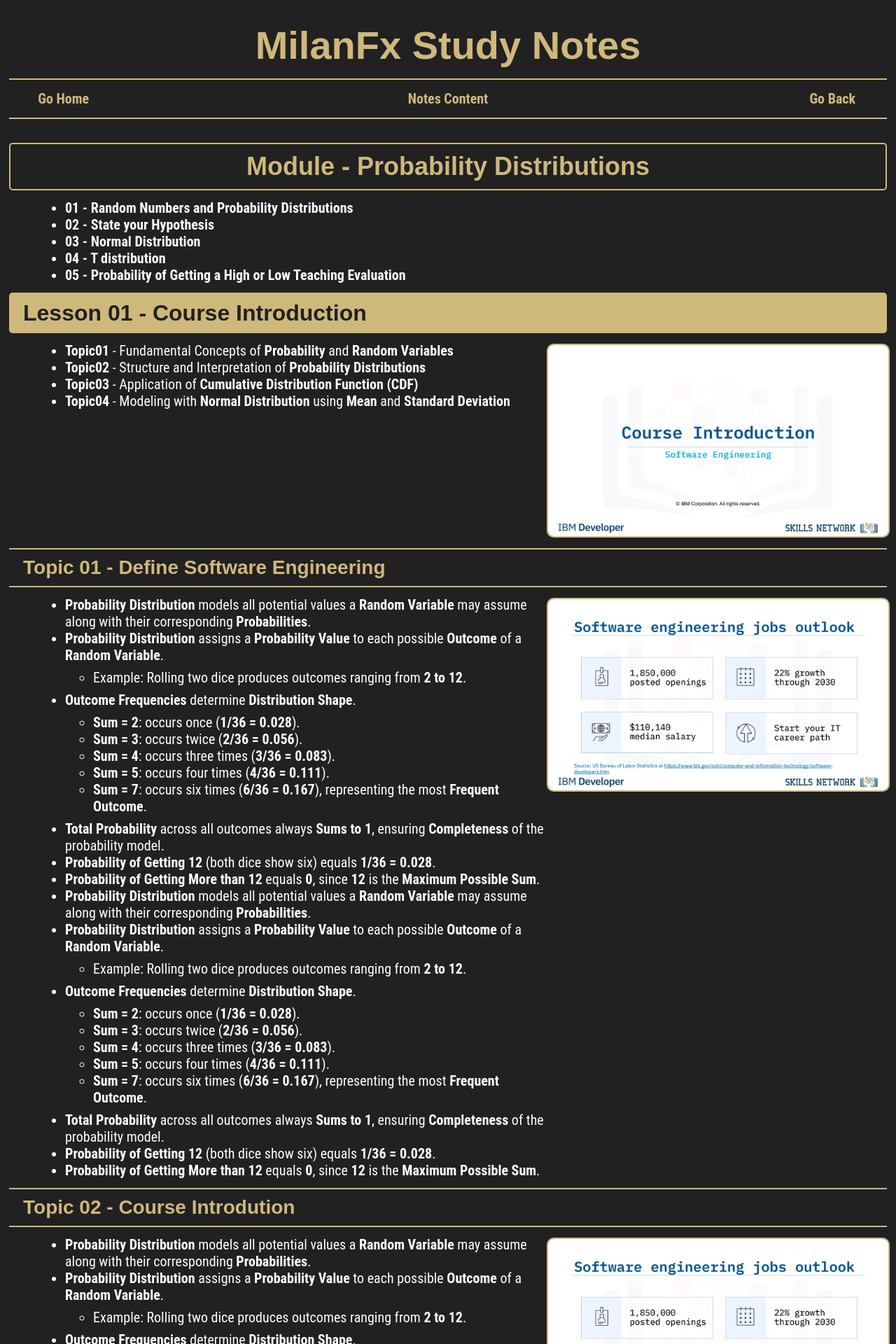
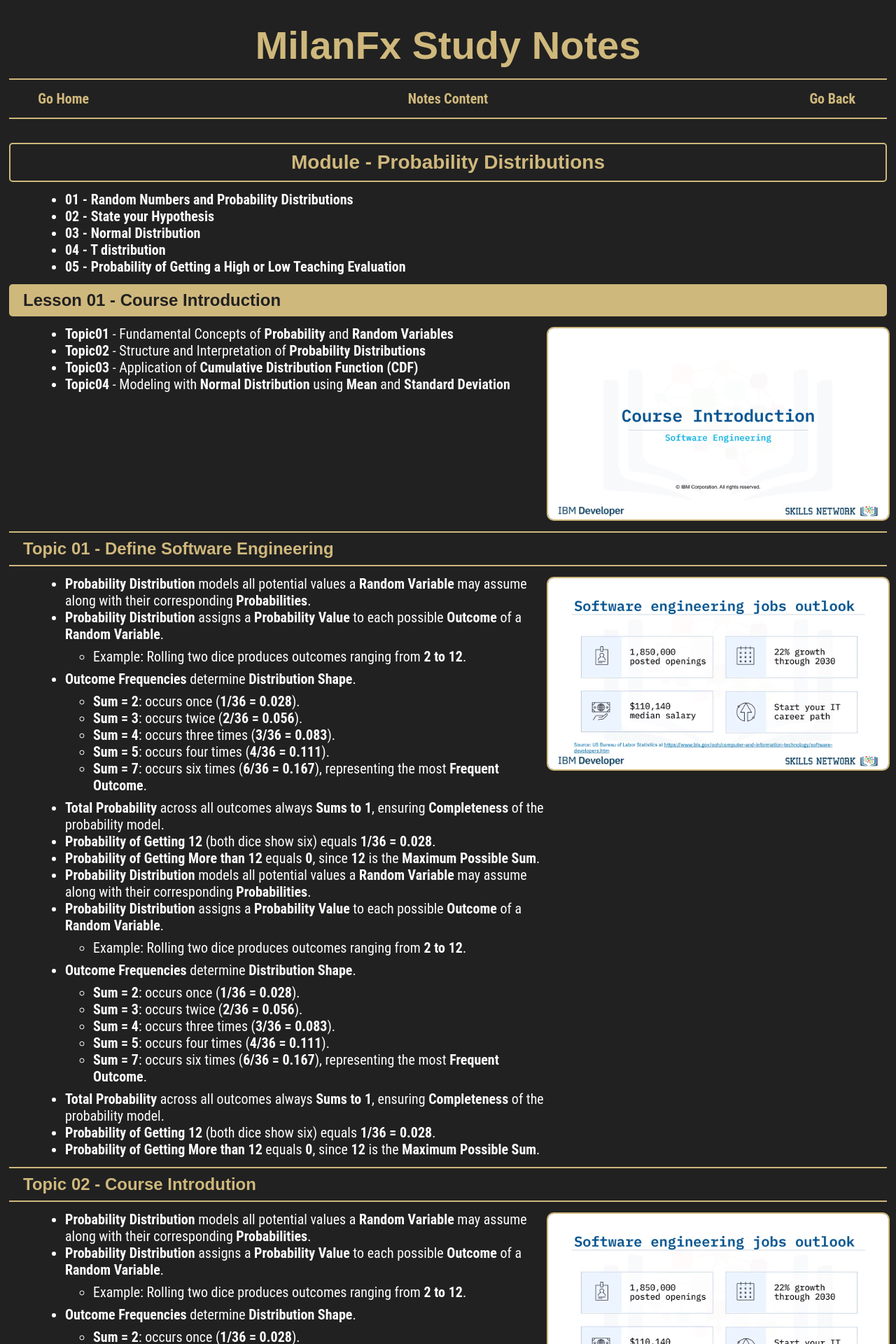
Before and after one commit to milanfx/milanfx.github.io, a Jekyll site: the page built from test.md, in a window 1280 px wide. Shown: the top 1920 px of the page at 70% size. Built offline with Jekyll 4.4.1, drawn with Linux system fonts in a browser that asks for light colours; our own code applies the rules of GitHub Pages for plain Markdown files.

Commit message:
Reduce font sizes for headings in page layout

```diff
--- a/_layouts/page.html
+++ b/_layouts/page.html
@@ -77,7 +77,7 @@
     }
 
      .container h1 {
-      font-size: 36px;
+      font-size: 28px;
       display: block;
       box-sizing: border-box;
       background-color: var(--back);
@@ -98,7 +98,7 @@
     }
 
      .container h2 {
-      font-size: 32px;
+      font-size: 24px;
       display: block;
       box-sizing: border-box;
       background-color: var(--name);
@@ -118,7 +118,7 @@
     }
 
     .container h3 {
-      font-size: 28px;
+      font-size: 24px;
       display: block;
       box-sizing: border-box;
       background-color: var(--back);
```
